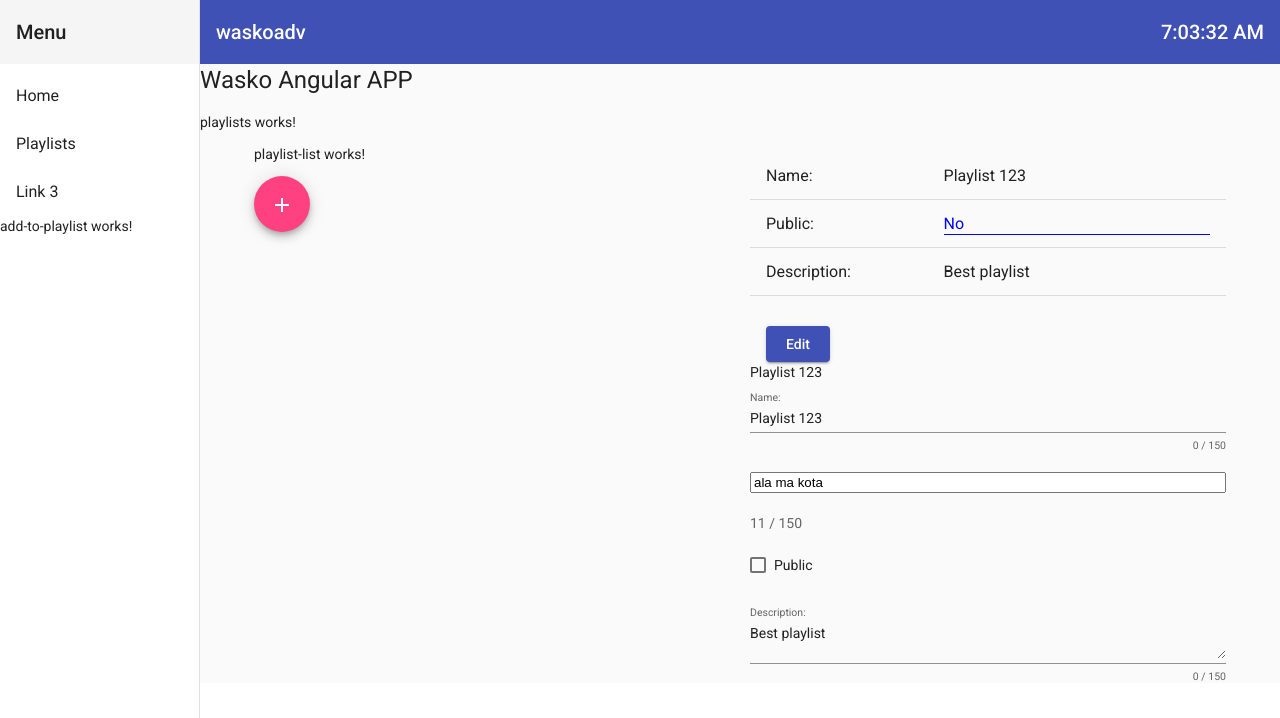
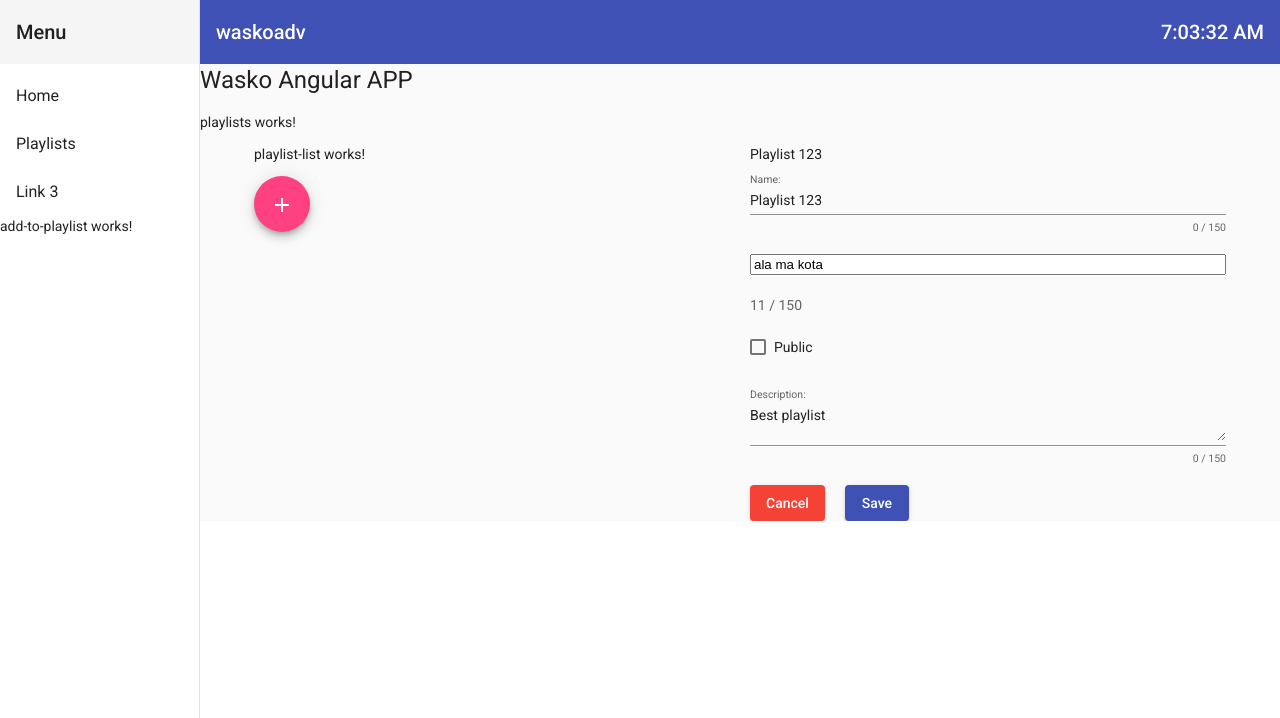
Before and after one commit to dawbit/angularAdvTraining, an Angular app: page /playlists in a window 1280 px wide. Both pictures are taken after a click on the button "Edit". Shown: the top 718 px of the page. Built offline with nearby package versions, Linux system fonts and the light colour scheme.

Commit message:
ngIf, NgIfThen, ngIfElse, Template, apendChild etc.

```diff
--- a/apps/waskoadv/src/app/features/playlists/components/playlist-details/playlist-details.component.ts
+++ b/apps/waskoadv/src/app/features/playlists/components/playlist-details/playlist-details.component.ts
@@ -1,4 +1,4 @@
-import { ChangeDetectionStrategy, Component, EventEmitter, Input, OnInit, Output } from '@angular/core';
+import { ChangeDetectionStrategy, Component, EventEmitter, Input, OnInit, Output, SimpleChanges } from '@angular/core';
 import { Playlist } from '../../../../core/model/Playlist';
 
 @Component({
@@ -9,7 +9,22 @@ import { Playlist } from '../../../../core/model/Playlist';
 })
 export class PlaylistDetailsComponent implements OnInit {
 
-  @Input() playlist: Playlist = {
+  @Input('playlist') set playlistSetter(playlist: Playlist) {
+    console.log(playlist);
+    console.log('setter');
+
+    this.playlist = playlist
+  }
+
+  ngOnChanges(changes: SimpleChanges): void {
+    //Called before any other lifecycle hook. Use it to inject dependencies, but avoid any serious work here.
+    console.log('onChanges');
+
+    // changes['playlists'].previousValue
+  }
+
+  // @Input('playlist')
+  playlist: Playlist = {
     id: '123',
     name: 'Playlist 123',
     public: false,
@@ -22,6 +37,7 @@ export class PlaylistDetailsComponent implements OnInit {
   constructor() { }
 
   ngOnInit(): void {
+    // console.log('init');
 
 
   }
--- a/apps/waskoadv/src/app/features/playlists/components/playlist-form/playlist-form.component.html
+++ b/apps/waskoadv/src/app/features/playlists/components/playlist-form/playlist-form.component.html
@@ -32,4 +32,28 @@
     <mat-hint align="end">0 / 150</mat-hint>
     <mat-error>Field is required</mat-error>
   </mat-form-field>
+
+  <div
+    fxLayout="row"
+    fxLayoutAlign="start"
+    fxLayoutGap="20px"
+    style="padding: 0 0px"
+  >
+    <button
+      fxFlexAlign="start"
+      mat-raised-button
+      color="warn"
+      (click)="cancel.emit(playlist.id)"
+    >
+      Cancel
+    </button>
+    <button
+      fxFlexAlign="start"
+      mat-raised-button
+      color="primary"
+      (click)="save.emit(playlist.id)"
+    >
+      Save
+    </button>
+  </div>
 </form>
--- a/apps/waskoadv/src/app/features/playlists/components/playlist-form/playlist-form.component.ts
+++ b/apps/waskoadv/src/app/features/playlists/components/playlist-form/playlist-form.component.ts
@@ -22,10 +22,6 @@ export class PlaylistFormComponent implements OnInit {
   }
 
   ngOnChanges(changes: SimpleChanges): void {
-    //Called before any other lifecycle hook. Use it to inject dependencies, but avoid any serious work here.
-    //Add '${implements OnChanges}' to the class.
-
-    // changes['playlist'].currentValue === changes['playlist'].previousValue
   }
 
   @Output() cancel = new EventEmitter();
--- a/apps/waskoadv/src/app/features/playlists/containers/playlists-view/playlists-view.component.html
+++ b/apps/waskoadv/src/app/features/playlists/containers/playlists-view/playlists-view.component.html
@@ -1,11 +1,10 @@
-<!-- <div fxLayout="column" fxLayout.gt-sm="row" fxLayoutAlign="space-around" fxLayoutGap="20px"> -->
-
-  <!-- <div fxLayout="row" fxLayout.xs="column" fxLayoutAlign="space-around" [fxLayoutGap]="sizes.gap"> -->
-<!-- <div fxLayout="row" fxLayout.xs="column" fxLayoutAlign="space-around" class="default-gap"> -->
-  <!-- <div fxLayout="row" fxLayout.xs="column" fxLayoutAlign="space-around" appLayoutGap> -->
-
-<div fxLayout="row" fxLayout.xs="column" fxLayoutAlign="space-around" fxLayoutGap="20px" class="container">
-
+<div
+  fxLayout="row"
+  fxLayout.xs="column"
+  fxLayoutAlign="space-around"
+  fxLayoutGap="20px"
+  class="container"
+>
   <div fxFlex="50%">
     <wasko-playlist-list></wasko-playlist-list>
 
@@ -13,8 +12,36 @@
   </div>
 
   <div fxFlex="50%">
-    <wasko-playlist-details [playlist]="selectedPlaylist"></wasko-playlist-details>
+    <!-- {{mode}} -->
 
-    <wasko-playlist-form [playlist]="selectedPlaylist"></wasko-playlist-form>
+    <!-- Error: NG0201: No provider for TemplateRef found. Find more at https://angular.io/errors/NG0201 -->
+    <!-- <div [ngIf]=" 'placki' ">Ala ma kota</div> -->
+
+    <!-- <ng-template > -->
+    <!-- <div *>
+        <wasko-playlist-details [playlist]="selectedPlaylist"
+        (edit)="editMode()"></wasko-playlist-details>
+      </div> -->
+    <!-- </ng-template> -->
+
+    <ng-template [ngIf]="mode === 'details'"
+                 [ngIfThen]="detailsRef"
+                 [ngIfElse]="editRef"></ng-template>
+
+    <ng-template #detailsRef>
+      <wasko-playlist-details
+        [playlist]="selectedPlaylist"
+        (edit)="editMode()"
+      ></wasko-playlist-details>
+    </ng-template>
+
+    <ng-template #editRef>
+      <wasko-playlist-form
+        [playlist]="selectedPlaylist"
+        (cancel)="detailsMode()"
+      ></wasko-playlist-form>
+
+    </ng-template>
+
   </div>
 </div>
--- a/apps/waskoadv/src/app/features/playlists/containers/playlists-view/playlists-view.component.ts
+++ b/apps/waskoadv/src/app/features/playlists/containers/playlists-view/playlists-view.component.ts
@@ -1,6 +1,5 @@
 import { Component, OnInit } from '@angular/core';
 import { Playlist } from 'apps/waskoadv/src/app/core/model/Playlist';
-// import {sizes} from './some-config.ts'
 
 @Component({
   selector: 'wasko-playlists-view',
@@ -8,7 +7,8 @@ import { Playlist } from 'apps/waskoadv/src/app/core/model/Playlist';
   styleUrls: ['./playlists-view.component.scss']
 })
 export class PlaylistsViewComponent implements OnInit {
-  // sizes = sizes
+
+  mode: 'details' | 'edit' = 'details'
 
   selectedPlaylist: Playlist = {
     id: '123',
@@ -18,23 +18,12 @@ export class PlaylistsViewComponent implements OnInit {
     description: 'Best playlist'
   }
 
+  editMode(){ this.mode = 'edit'}
+  detailsMode(){ this.mode = 'details'}
+
   constructor() { }
 
   addPlaylist() {
-    // Immutable Data Structures
-
-    // Full Copy // Immutable !
-    // this.selectedPlaylist = {
-    //   id: '123',
-    //   name: 'Playlist 123 changed',
-    //   public: false,
-    //   type: 'playlist',
-    //   description: 'Best playlist'
-    // }
-
-    // No copy -- Mutable -> No chceck / render
-    // this.selectedPlaylist.name = 'changed!'
-
     this.selectedPlaylist = {
       ...this.selectedPlaylist, // reuse reference
       name: 'changed' // copy on change
--- a/apps/waskoadv/src/index.html
+++ b/apps/waskoadv/src/index.html
@@ -6,11 +6,27 @@
     <base href="/" />
     <meta name="viewport" content="width=device-width, initial-scale=1" />
     <link rel="icon" type="image/x-icon" href="favicon.ico" />
-      <link rel="preconnect" href="https://fonts.gstatic.com">
-    <link href="https://fonts.googleapis.com/css2?family=Roboto:wght@300;400;500&display=swap" rel="stylesheet">
-    <link href="https://fonts.googleapis.com/icon?family=Material+Icons" rel="stylesheet">
-</head>
+    <link rel="preconnect" href="https://fonts.gstatic.com" />
+    <link
+      href="https://fonts.googleapis.com/css2?family=Roboto:wght@300;400;500&display=swap"
+      rel="stylesheet"
+    />
+    <link
+      href="https://fonts.googleapis.com/icon?family=Material+Icons"
+      rel="stylesheet"
+    />
+  </head>
   <body class="mat-typography">
     <wasko-root></wasko-root>
+
+    <!-- <template id="tpl">
+      <img src="placki" />
+      <p>Ala ma <b>kota</b></p>
+    </template>
+    <script>
+      c = tpl.content.cloneNode(true);
+      c.querySelector('b').innerText = 'psa';
+      tpl.parentElement.insertBefore(c, tpl);
+    </script> -->
   </body>
 </html>
```
